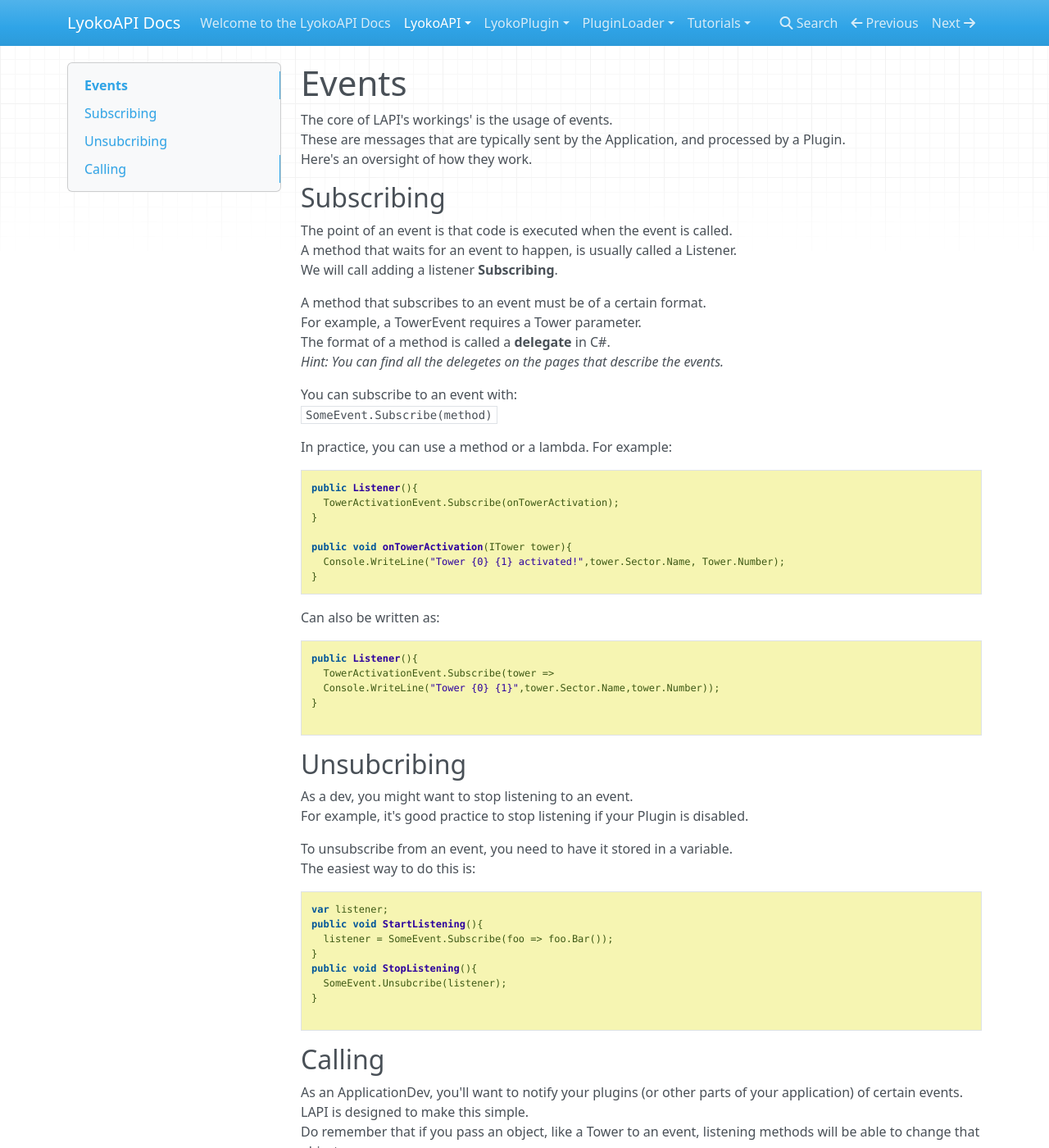
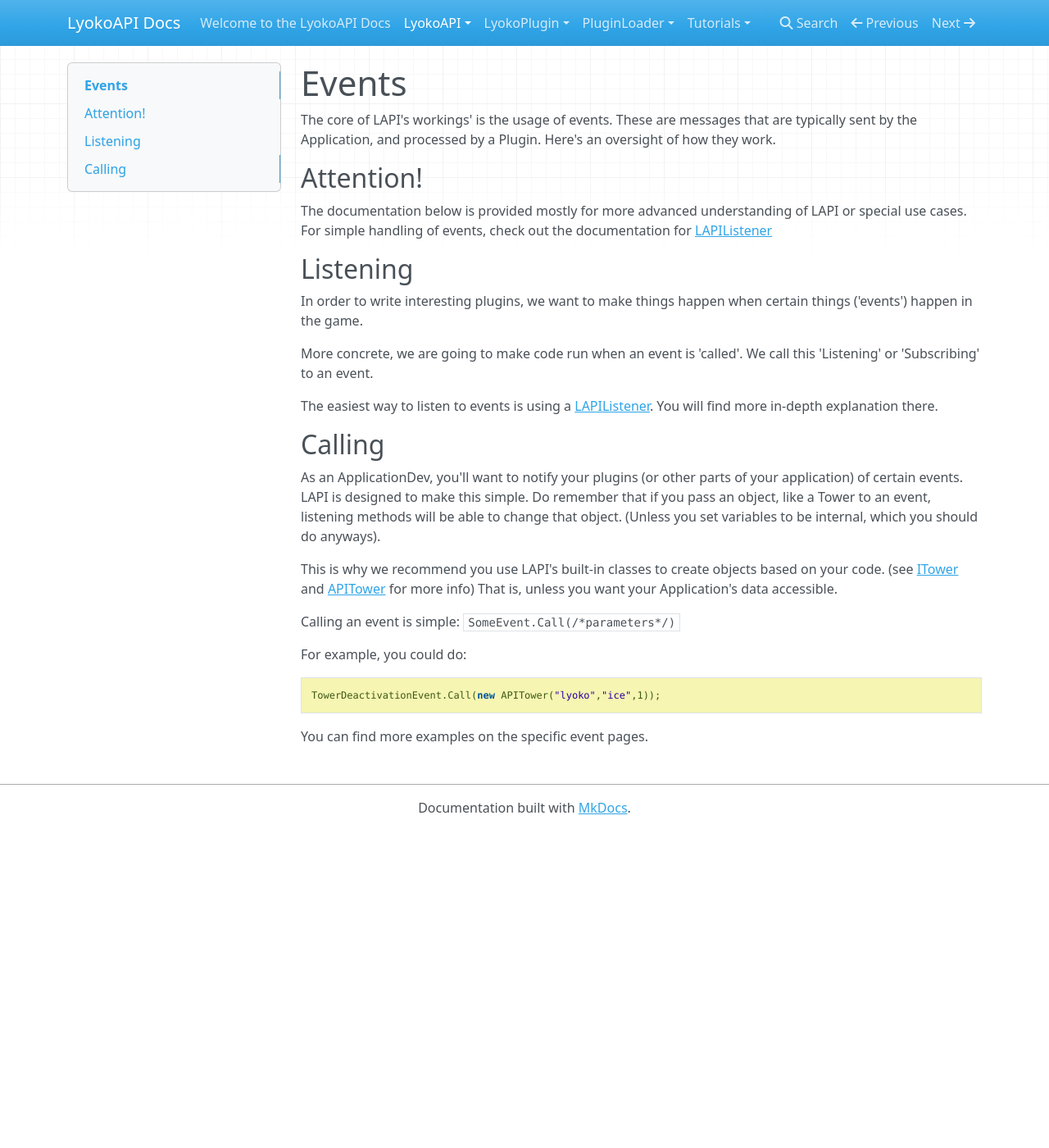
Before and after one commit to LyokoAPI/LyokoAPIDoc, an MkDocs documentation site: the page built from docs/LyokoAPI/Events/EventSummary.md, in a window 1280 px wide and 1400 px high. Shown: the whole window at 82% size. Built offline with MkDocs 1.6.1, drawn with Linux system fonts in a browser that asks for light colours; nearby versions of some CDN libraries; some of the changed text lies outside the part shown.

Commit message:
The Final Countdown Part 1

````diff
--- a/docs/LyokoAPI/Events/EventSummary.md
+++ b/docs/LyokoAPI/Events/EventSummary.md
@@ -1,67 +1,27 @@
-#Events
-The core of LAPI's workings' is the usage of events.<br>
-These are messages that are typically sent by the Application, and processed by a Plugin.<br>
-Here's an oversight of how they work.<br>
+# Events
+The core of LAPI's workings' is the usage of events.
+These are messages that are typically sent by the Application, and processed by a Plugin.
+Here's an oversight of how they work.
 
-##Subscribing
-The point of an event is that code is executed when the event is called.<br>
-A method that waits for an event to happen, is usually called a Listener.<br>
-We will call adding a listener **Subscribing**.
+## Attention!
+The documentation below is provided mostly for more advanced understanding of LAPI or special use cases. For simple handling of events, check out the documentation for [LAPIListener](LAPIListener.md)
 
-A method that subscribes to an event must be of a certain format.<br>
-For example, a TowerEvent requires a Tower parameter.<br>
-The format of a method is called a **delegate** in C#.<br>
-*Hint: You can find all the delegetes on the pages that describe the events.*
+## Listening
+In order to write interesting plugins, we want to make things happen when certain things ('events') happen in the game.
 
-You can subscribe to an event with:<br>
-``SomeEvent.Subscribe(method)``
+More concrete, we are going to make code run when an event is 'called'. We call this 'Listening' or 'Subscribing' to an event.
 
-In practice, you can use a method or a lambda.
-For example:
-```csharp
-public Listener(){
-  TowerActivationEvent.Subscribe(onTowerActivation);
-}
-
-public void onTowerActivation(ITower tower){
-  Console.WriteLine("Tower {0} {1} activated!",tower.Sector.Name, Tower.Number);
-}
-```
-Can also be written as:
-```csharp
-public Listener(){
-  TowerActivationEvent.Subscribe(tower =>
-  Console.WriteLine("Tower {0} {1}",tower.Sector.Name,tower.Number));
-}
-
-```
-##Unsubcribing
-As a dev, you might want to stop listening to an event.<br>
-For example, it's good practice to stop listening if your Plugin is disabled.
-
-To unsubscribe from an event, you need to have it stored in a variable.<br>
-The easiest way to do this is:<br>
-```csharp
-var listener;
-public void StartListening(){
-  listener = SomeEvent.Subscribe(foo => foo.Bar());
-}
-public void StopListening(){
-  SomeEvent.Unsubcribe(listener);
-}
-
-```
+The easiest way to listen to events is using a [LAPIListener](LAPIListener.md). You will find more in-depth explanation there.
 
 
-
-##Calling
-As an ApplicationDev, you'll want to notify your plugins (or other parts of your application) of certain events.<br>
-LAPI is designed to make this simple.<br>
-Do remember that if you pass an object, like a Tower to an event, listening methods will be able to change that object. <br>
+## Calling
+As an ApplicationDev, you'll want to notify your plugins (or other parts of your application) of certain events.
+LAPI is designed to make this simple.
+Do remember that if you pass an object, like a Tower to an event, listening methods will be able to change that object.
 (Unless you set variables to be internal, which you should do anyways).
 
-This is why we recommend you use LAPI's built-in classes to create objects based on your code.<br>
-(see [ITower](./Interfaces/ITower) and [APITower](./VirtualStructures/APITower) for more info)<br>
+This is why we recommend you use LAPI's built-in classes to create objects based on your code.
+(see [ITower](./Interfaces/ITower) and [APITower](./VirtualStructures/APITower) for more info)
 That is, unless you want your Application's data accessible.
 
 Calling an event is simple:
````
Also changed, not shown: docs/LyokoAPI/Commands/Command.md (added, +25 -0 lines), docs/LyokoAPI/Commands/ICommand.md (added, +32 -0 lines), docs/LyokoAPI/Events/APIEvents/CommandInputEvent.md (added, +33 -0 lines), docs/LyokoAPI/Events/APIEvents/CommandOutputEvent.md (added, +34 -0 lines), docs/LyokoAPI/Events/LAPIListener.md (added, +89 -0 lines), docs/LyokoAPI/Commands/CommandException.md (added), docs/LyokoAPI/Commands/CommandListener.md (added).
